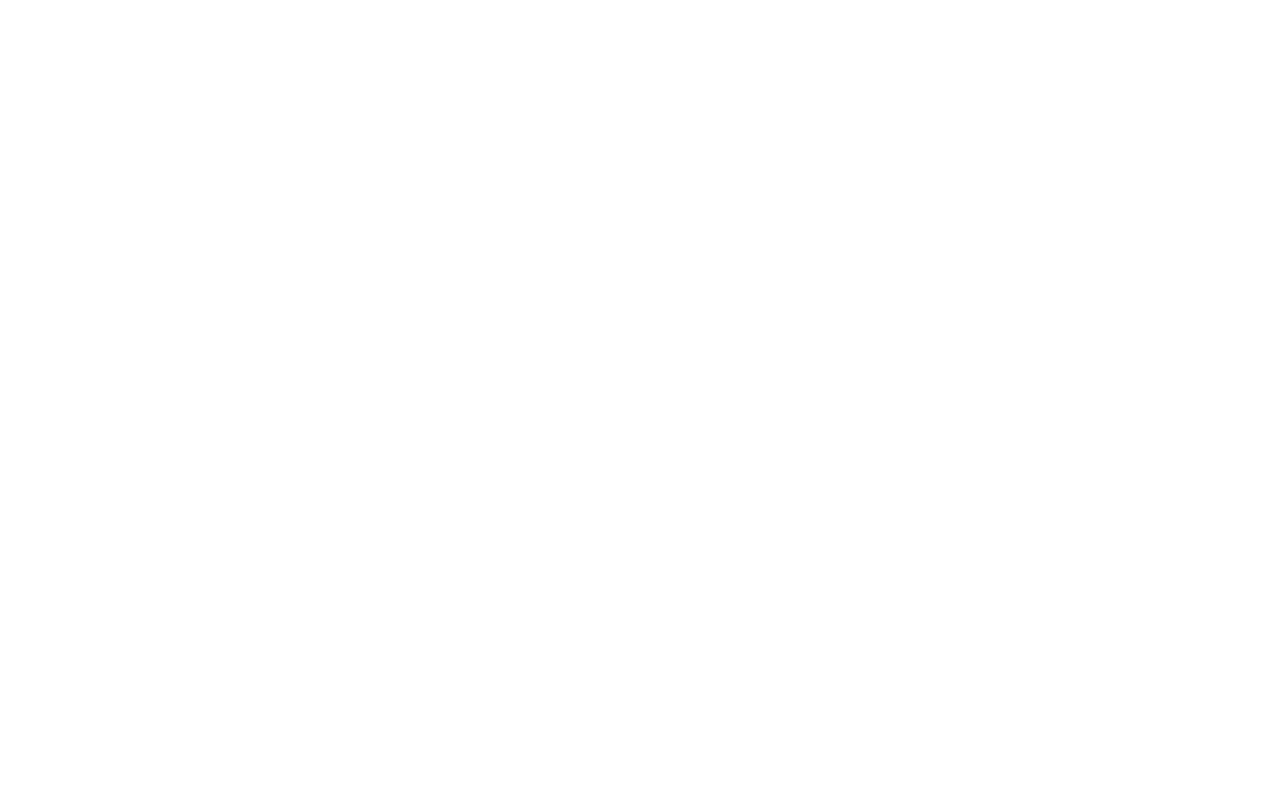
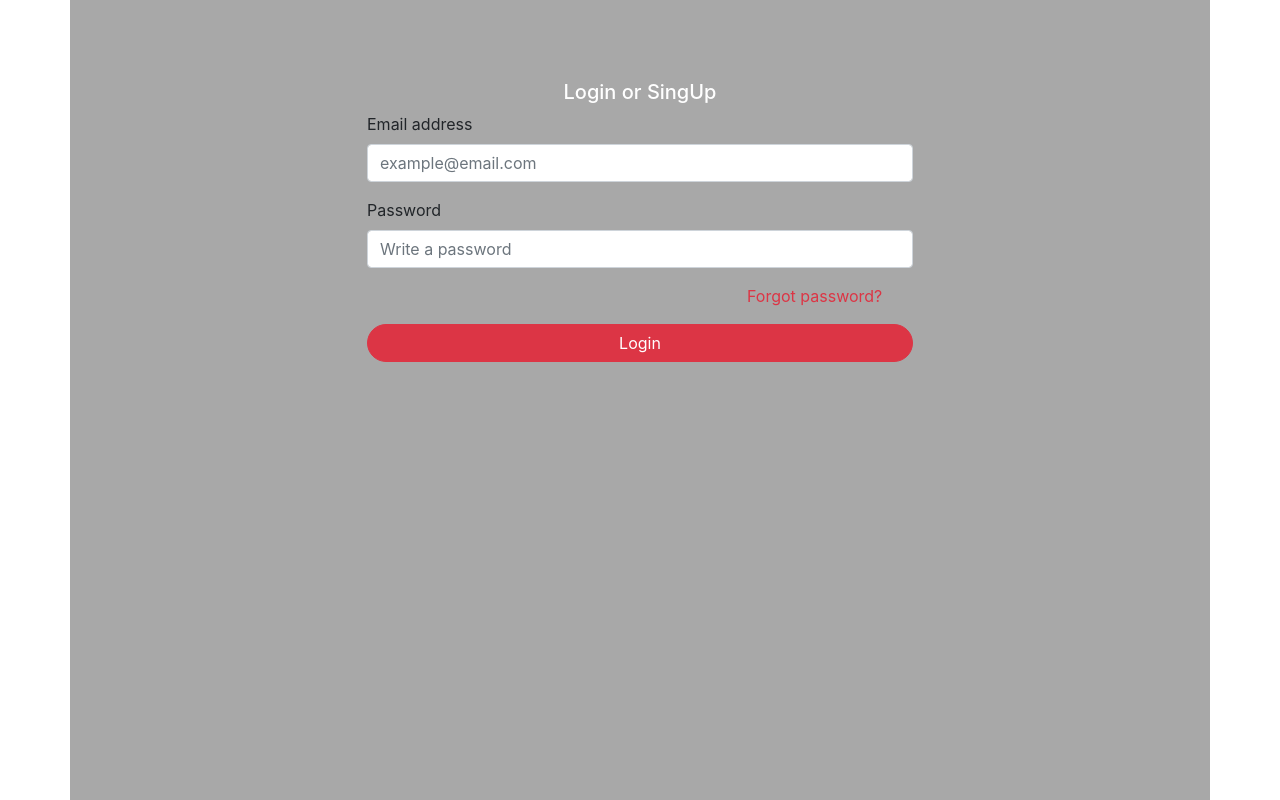
Before and after one commit to mohiuddin007/jadore, a React (Create React App) app: page / in a window 1280 px wide. Built offline with nearby package versions, Linux system fonts and the light colour scheme.

Commit message:
initial setup of login page

```diff
--- a/package.json
+++ b/package.json
@@ -6,8 +6,11 @@
     "@testing-library/jest-dom": "^5.11.8",
     "@testing-library/react": "^11.2.2",
     "@testing-library/user-event": "^12.6.0",
+    "bootstrap": "^4.5.3",
     "react": "^17.0.1",
+    "react-bootstrap": "^1.4.0",
     "react-dom": "^17.0.1",
+    "react-router-dom": "^5.2.0",
     "react-scripts": "4.0.1",
     "web-vitals": "^0.2.4"
   },
--- a/public/index.html
+++ b/public/index.html
@@ -24,7 +24,8 @@
       work correctly both with client-side routing and a non-root public URL.
       Learn how to configure a non-root public URL by running `npm run build`.
     -->
-    <title>React App</title>
+    <link href="https://cdn.jsdelivr.net/npm/bootstrap@5.0.0-beta1/dist/css/bootstrap.min.css" rel="stylesheet" integrity="sha384-giJF6kkoqNQ00vy+HMDP7azOuL0xtbfIcaT9wjKHr8RbDVddVHyTfAAsrekwKmP1" crossorigin="anonymous">
+    <title>Jadore</title>
   </head>
   <body>
     <noscript>You need to enable JavaScript to run this app.</noscript>
@@ -39,5 +40,7 @@
       To begin the development, run `npm start` or `yarn start`.
       To create a production bundle, use `npm run build` or `yarn build`.
     -->
+    <script src="https://cdn.jsdelivr.net/npm/@popperjs/core@2.5.4/dist/umd/popper.min.js" integrity="sha384-q2kxQ16AaE6UbzuKqyBE9/u/KzioAlnx2maXQHiDX9d4/zp8Ok3f+M7DPm+Ib6IU" crossorigin="anonymous"></script>
+<script src="https://cdn.jsdelivr.net/npm/bootstrap@5.0.0-beta1/dist/js/bootstrap.min.js" integrity="sha384-pQQkAEnwaBkjpqZ8RU1fF1AKtTcHJwFl3pblpTlHXybJjHpMYo79HY3hIi4NKxyj" crossorigin="anonymous"></script>
   </body>
 </html>
--- a/src/App.js
+++ b/src/App.js
@@ -1,10 +1,11 @@
 import logo from './logo.svg';
 import './App.css';
+import Login from './components/Login/Login';
 
 function App() {
   return (
     <div>
-
+      <Login/>
     </div>
   );
 }
--- /dev/null
+++ b/src/components/Login/Login.css
@@ -0,0 +1,5 @@
+.backgroundStyle{
+    background: #a8a8a8;
+    height: 100vh;
+    padding-top: 80px;
+}
--- a/src/components/Login/Login.js
+++ b/src/components/Login/Login.js
@@ -1,9 +1,32 @@
 import React from 'react';
+import './Login.css';
 
 const Login = () => {
     return (
-        <div>
-
+        <div className="container backgroundStyle">
+            <div className="row justify-content-center">
+                <div className="col-md-6 col-lg-6 col-sm-6">
+                    <h5 className="text-center text-white">Login or SingUp</h5>
+                    <form>
+                        <div className="mb-3">
+                            <label for="exampleInputEmail1" class="form-label">Email address</label>
+                            <input type="email" className="form-control" id="exampleInputEmail1" placeholder="example@email.com" />
+                        </div>
+                        <div className="mb-3">
+                            <label for="exampleInputPassword1" className="form-label">Password</label>
+                            <input type="password" className="form-control" placeholder="Write a password" />
+                        </div>
+                        <div className="row justify-content-end">
+                             <div className="col-md-4">
+                                 <p className="text-danger">Forgot password?</p>
+                             </div>
+                        </div>
+                        <div className="d-grid gap-2">
+                            <button className="btn btn-danger rounded-pill" type="button">Login</button>
+                        </div>
+                    </form>
+                </div>
+            </div>
         </div>
     );
 };
```
Also changed, not shown: 2 other files (tests, documents, lock files or other folders).
